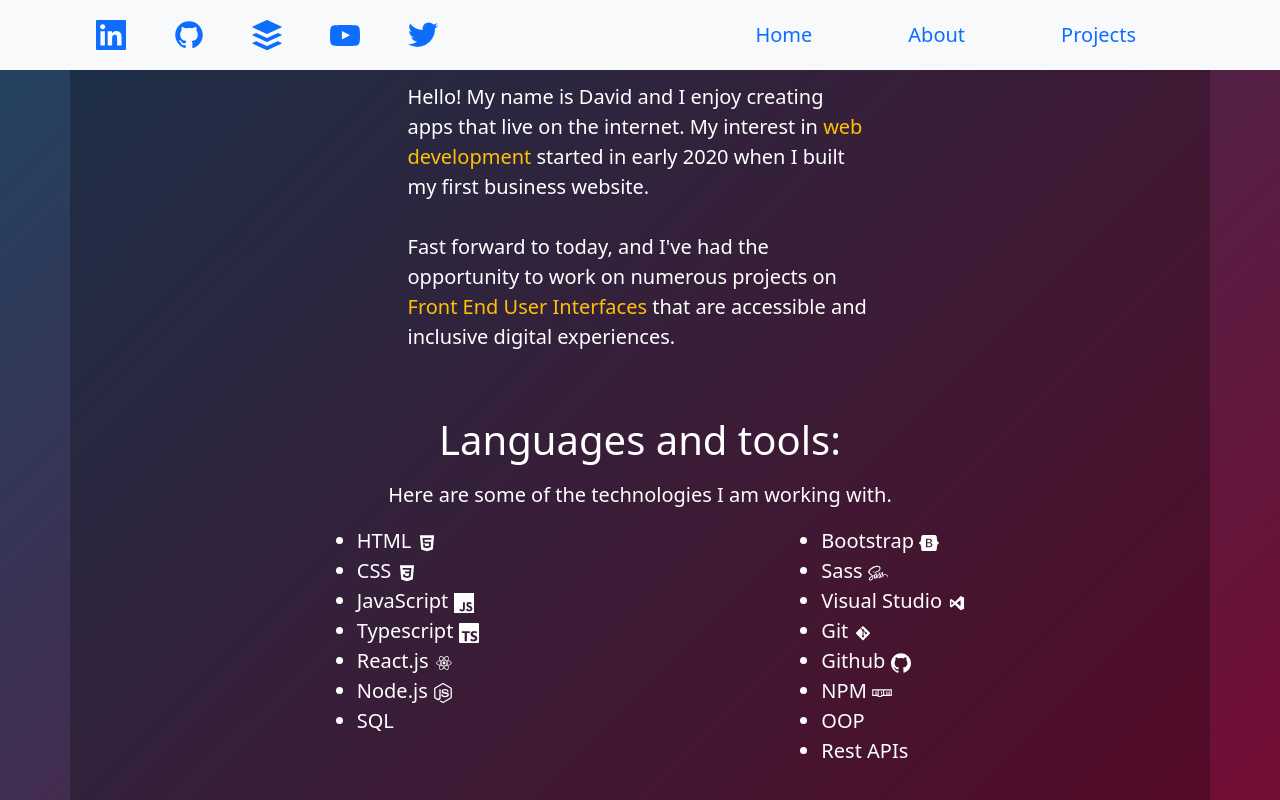
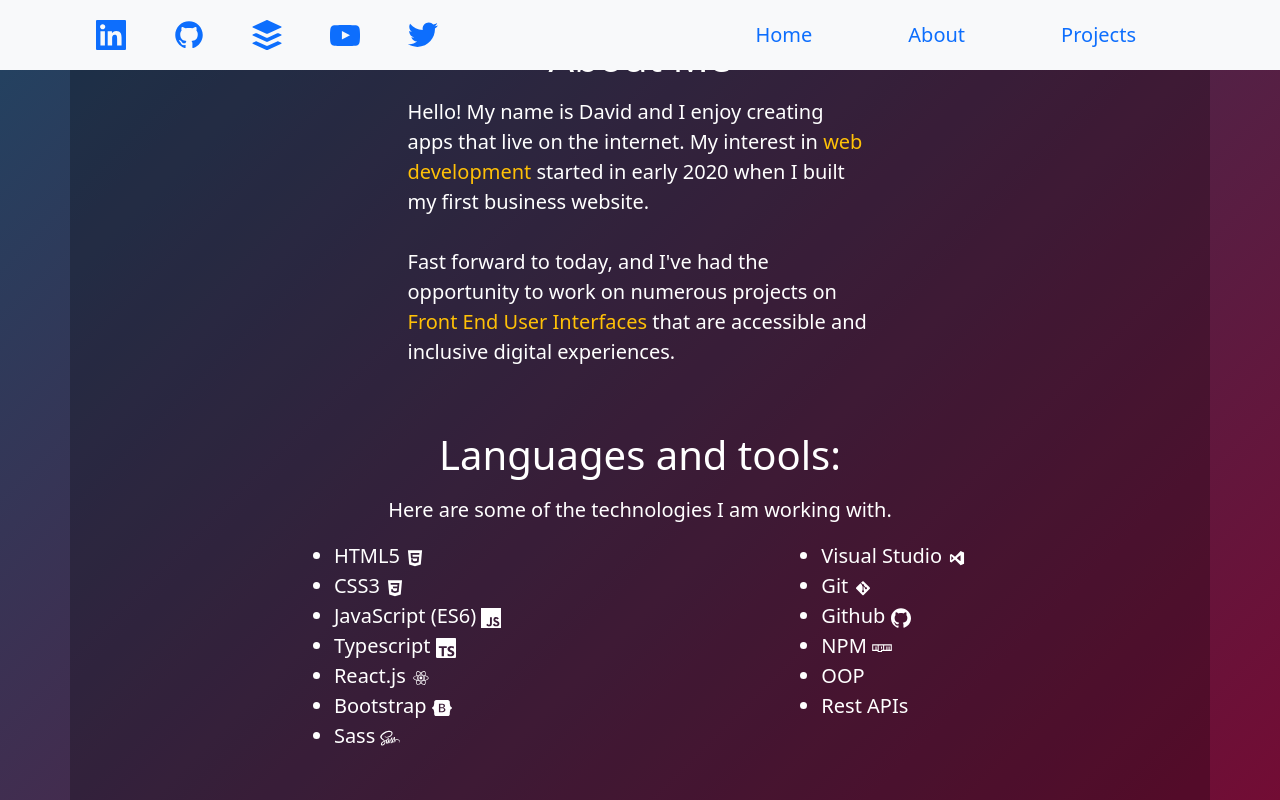
Before and after one commit to asbillt/portfolio-website, a React (Create React App) app: page /about in a window 1280 px wide. Built offline with nearby package versions, Linux system fonts and the light colour scheme.

Commit message:
Updates languages list.

```diff
--- a/src/Components/About.js
+++ b/src/Components/About.js
@@ -14,7 +14,6 @@
 } from "react-icons/di";
 import {
   SiJavascript,
-  SiNodedotjs,
   SiBootstrap,
   SiGithub,
   SiTypescript,
@@ -88,13 +87,13 @@
                 <Col className="d-flex justify-content-center">
                   <ul className="">
                     <li>
-                      HTML <DiHtml5 />
+                      HTML5 <DiHtml5 />
                     </li>
                     <li>
-                      CSS <DiCss3 />
+                      CSS3 <DiCss3 />
                     </li>
                     <li>
-                      JavaScript <SiJavascript />
+                      JavaScript (ES6) <SiJavascript />
                     </li>
                     <li>
                       Typescript <SiTypescript />
@@ -103,20 +102,15 @@
                       React.js <DiReact />
                     </li>
                     <li>
-                      Node.js <SiNodedotjs />
-                    </li>
-                    <li>SQL</li>
-                  </ul>
-                </Col>
-                <Col className="d-flex justify-content-center">
-                  <ul>
-                    <li>
                       Bootstrap <SiBootstrap />
                     </li>
                     <li>
                       Sass <DiSass />
                     </li>
-
+                  </ul>
+                </Col>
+                <Col className="d-flex justify-content-center">
+                  <ul>
                     <li>
                       Visual Studio <DiVisualstudio />
                     </li>
```
